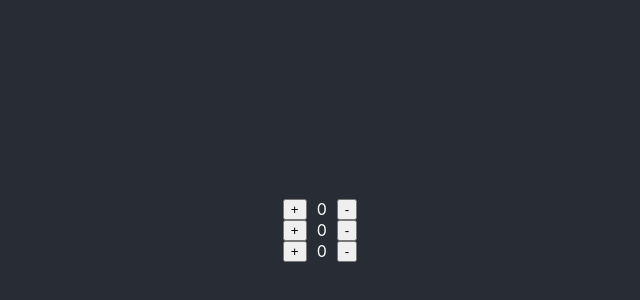
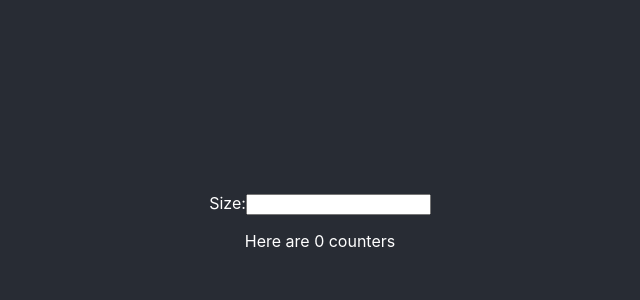
Before and after one commit to afs-training/react-demo-counter-202306-answer, a React (Create React App) app: page / in a window 1280 px wide. Shown: the part 170-470 px from the top of the page, without its empty margins (320-960 px from the left). Built offline with nearby package versions, Linux system fonts and the light colour scheme.

Commit message:
init step3

```diff
--- a/src/App.js
+++ b/src/App.js
@@ -1,10 +1,10 @@
 import './App.css';
-import { CounterGroup } from './components/CounterGroup';
+import { MultipleCounter } from './components/MultipleCounter';
 
 function App() {
   return (
     <div className="App">
-      <CounterGroup></CounterGroup>
+      <MultipleCounter></MultipleCounter>
     </div>
   );
 }
--- a/src/components/CounterGroup.js
+++ b/src/components/CounterGroup.js
@@ -1,9 +1,11 @@
 import {Counter} from "./Counter";
 
-export function CounterGroup() {
+export function CounterGroup(props) {
+  const list = Array.from(Array(props.size).keys()) || []
   return <>
-    <Counter/>
-    <Counter/>
-    <Counter/>
+    <p>Here are {props.size} counters</p>
+    {list.map((key) => (
+      <Counter key={key}/>
+    ))}
   </>;
 }
--- /dev/null
+++ b/src/components/CounterSizeGenerator.js
@@ -0,0 +1,11 @@
+export function CounterSizeGenerator(props) {
+  function handleSizeChange(e) {
+    const number = parseInt(e.target.value);
+    props.onSizeChange(isNaN(number) ? 0 : number);
+  }
+
+  return <div>
+    <span>Size:</span>
+    <input value={props.size || ''} onChange={handleSizeChange}/>
+  </div>;
+}
--- /dev/null
+++ b/src/components/MultipleCounter.js
@@ -0,0 +1,12 @@
+import { useState } from "react";
+import { CounterGroup } from "./CounterGroup";
+import { CounterSizeGenerator } from "./CounterSizeGenerator";
+
+export function MultipleCounter() {
+  const [size, setSize] = useState(0)
+
+  return <>
+    <CounterSizeGenerator size={size} onSizeChange={setSize}/>
+    <CounterGroup size={size}/>
+  </>
+}
```
